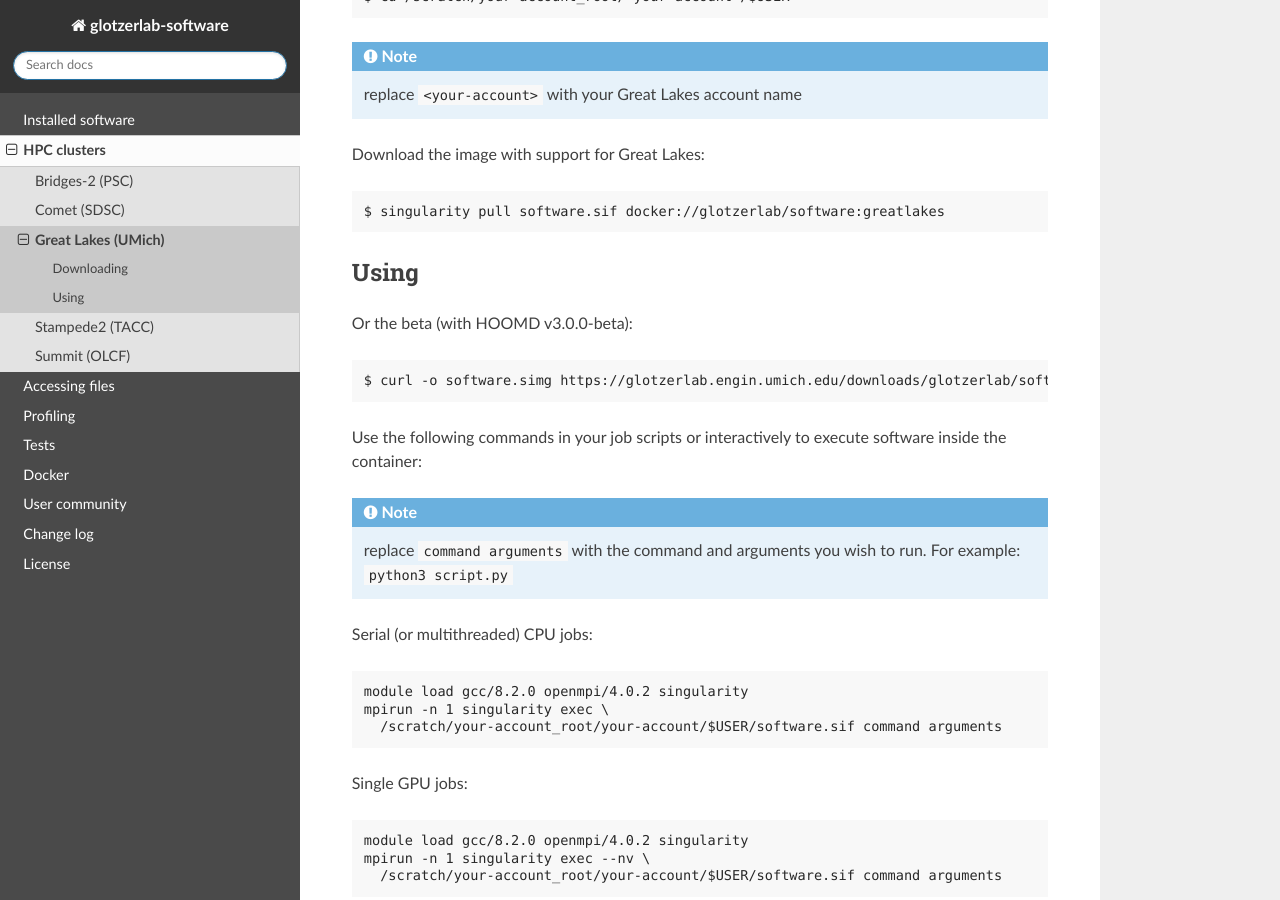
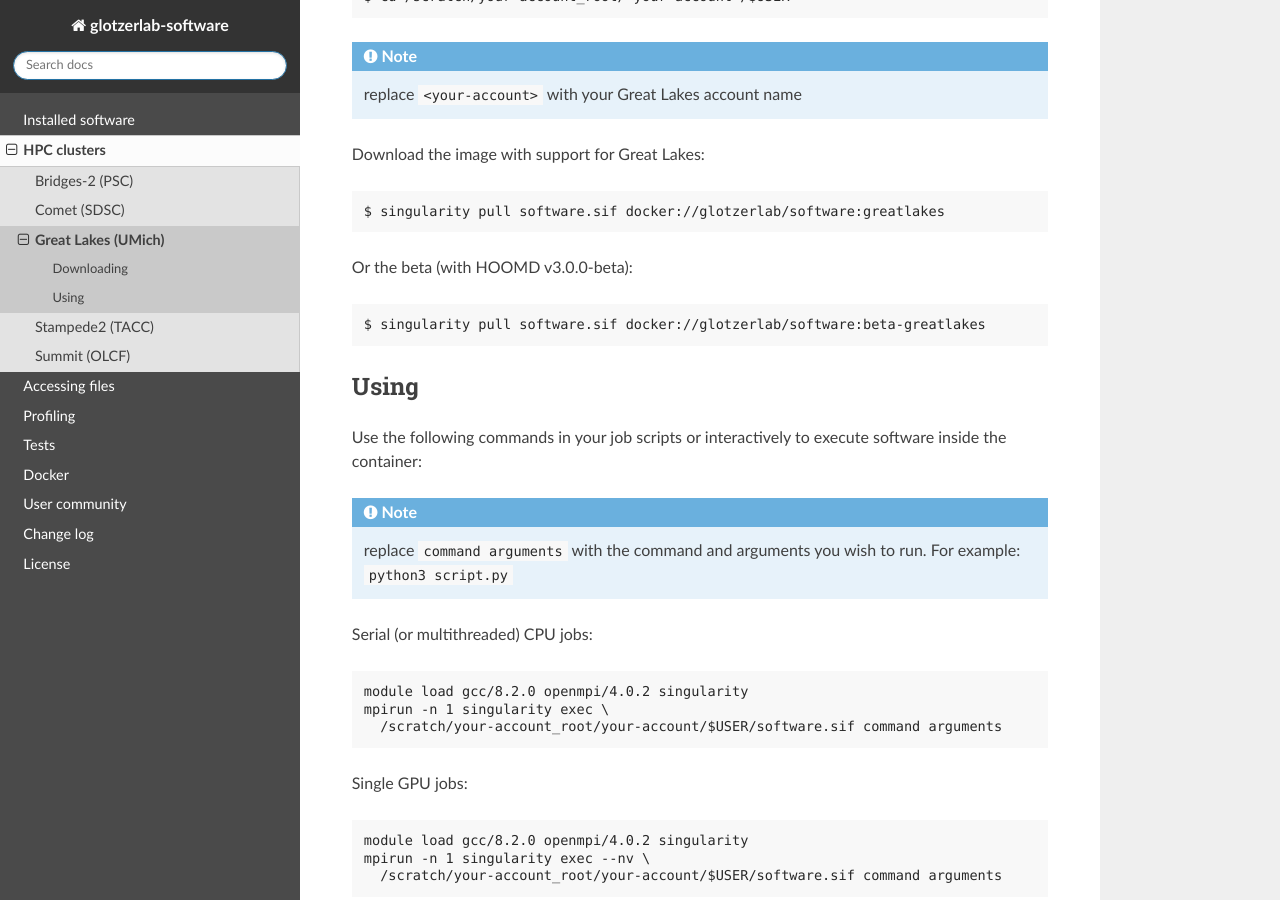
Before and after one commit to glotzerlab/software, a Sphinx documentation site: the page built from doc/clusters/greatlakes.rst, in a window 1280 px wide and 900 px high, scrolled down 336 px. Built offline with Sphinx 7.4.7 and the Read the Docs theme 2.0.0, drawn with Linux system fonts in a browser that asks for light colours.

Commit message:
Fix image pull docs
[skip ci]

```diff
--- a/doc/clusters/greatlakes.rst
+++ b/doc/clusters/greatlakes.rst
@@ -18,12 +18,12 @@ Download the image with support for Great Lakes::
 
     $ singularity pull software.sif docker://glotzerlab/software:greatlakes
 
+Or the beta (with HOOMD v3.0.0-beta)::
+
+    $ singularity pull software.sif docker://glotzerlab/software:beta-greatlakes
+
 Using
 *****
-
-Or the beta (with HOOMD v3.0.0-beta)::
-
-    $ curl -o software.simg https://glotzerlab.engin.umich.edu/downloads/glotzerlab/software-beta-greatlakes.simg
 
 Use the following commands in your job scripts or interactively to execute software inside the container:
 
```
